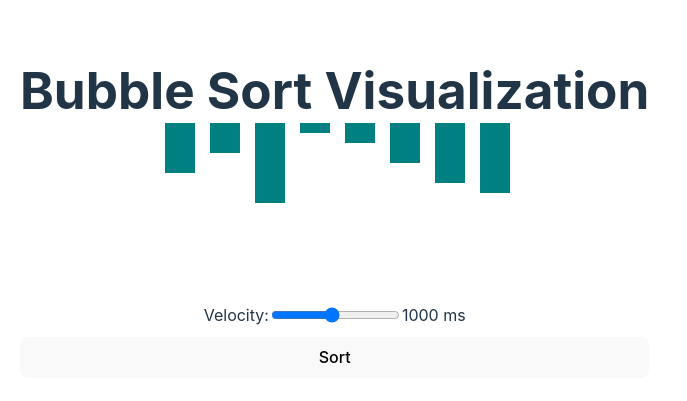
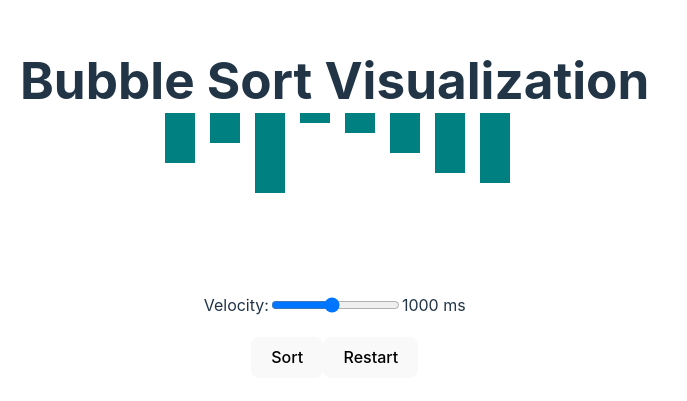
Before and after one commit to HectorMendezFernandez/Algorith-Visualizer-AlgoVis, a React (Vite) app in the folder algorithm-visualizer/: page / in a window 1280 px wide. Shown: the part 207-608 px from the top of the page, without its empty margins (0-687 px from the left). Built offline with nearby package versions, Linux system fonts and the light colour scheme.

Commit message:
Add CurrentIndex
Current Index to focus in the current animation

```diff
--- a/algorithm-visualizer/src/algorithms/BubbleSortVisualizer.jsx
+++ b/algorithm-visualizer/src/algorithms/BubbleSortVisualizer.jsx
@@ -5,20 +5,31 @@ const BubbleSortVisualizer = () => {
     const [array, setArray] = useState([5, 3, 8, 1, 2, 4, 6, 7]);
     const [speed, setSpeed] = useState(1000); // Velocidad inicial en milisegundos
     const [isHovered, setIsHovered] = useState(false);
-
-     // Función para ordenar con Bubble Sort y actualizar el array con retraso
+    const [currentIndex, setCurrentIndex] = useState(null); // Estado para el índice actual evaluado
+     // Function to sort the array using Bubble Sort
      const handleSort = async () => {
       let sortedArray = [...array];
-        for(let i = 0; i < sortedArray.length; i++) {
+      for (let i = 0; i < sortedArray.length - 1; i++) {
         for (let j = 0; j < sortedArray.length - i - 1; j++) {
+          setCurrentIndex(j+1); // Actualiza el índice actual evaluado
           if (sortedArray[j] > sortedArray[j + 1]) {
             [sortedArray[j], sortedArray[j + 1]] = [sortedArray[j + 1], sortedArray[j]];
             setArray([...sortedArray]);
-                  await new Promise(resolve => setTimeout(resolve, speed)); // stops waiting the animation
+            await new Promise(resolve => setTimeout(resolve, speed)); // Pausa para animación
           }
         }
       }
+      setCurrentIndex(null); // Restaura el índice después del ordenamiento
     };
+    //Function to generate a new array
+    const generateArray = () => {
+        let newArray = [];
+        for (let i = 0; i < 8; i++) {
+          newArray.push(Math.floor(Math.random() * 10) + 1);
+        }
+        setArray(newArray);
+      };
+
 
     //Properties for animation using React Spring
     const animatedProps = useSpring({
@@ -52,7 +63,7 @@ const BubbleSortVisualizer = () => {
                 ...animatedProps,
                 width: '30px',
                 height: `${value * 10}px`,
-                  backgroundColor: 'teal',
+                backgroundColor: index === currentIndex ? 'orange' : 'teal', // Cambia el color si es el índice actual
                 display: 'inline-block',
                 marginLeft: '5px',
               }}
@@ -72,8 +83,12 @@ const BubbleSortVisualizer = () => {
           />
           <span>{speed} ms</span>
           </div>
+          <div style={{display: 'flex', justifyContent: 'center', margin: '10px'}}>
           {/* Button to sort the array */}
           <button onClick={handleSort}>Sort</button>
+          {/* Button to generate a new array */}
+          <button onClick={generateArray}>Restart</button>
+          </div>
         </div>
       );
     };
```
Lines whose indentation alone changed are shown as unchanged.
